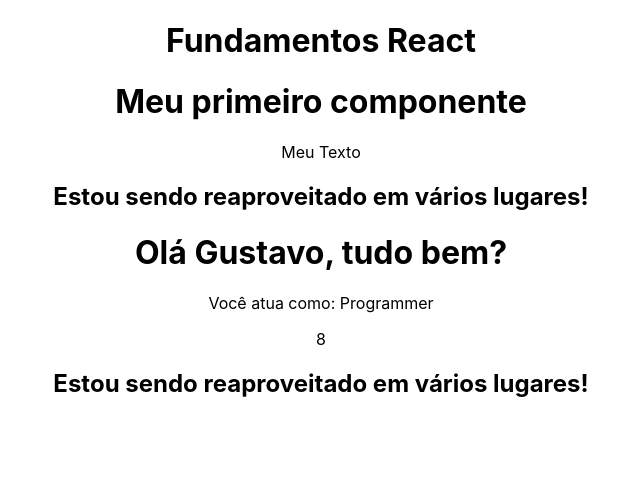
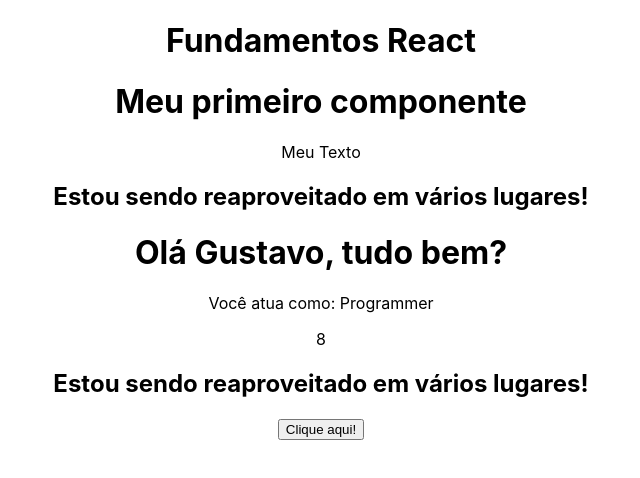
Before and after one commit to fernandesgustavo/curso_react, a React (Create React App) app in the folder 2_FUNDAMENTOS/fundamentos/: page / in a window 1280 px wide. Shown: the top 478 px of the page, without its empty margins (319-959 px from the left). Built offline with nearby package versions, Linux system fonts and the light colour scheme.

Commit message:
Seção 2 - Aula 28 - Eventos

```diff
--- a/2_FUNDAMENTOS/fundamentos/src/App.js
+++ b/2_FUNDAMENTOS/fundamentos/src/App.js
@@ -2,6 +2,7 @@
 import FirstComponent from "./components/FirstComponent";
 import TemplateExpressions from "./components/TemplateExpressions";
 import MyComponent from "./components/MyComponent";
+import Events from "./components/Events";
 
 // styles / CSS
 import "./App.css";
@@ -13,6 +14,7 @@
       <FirstComponent />
       <TemplateExpressions />
       <MyComponent />
+      <Events />
     </div>
   );
 }
--- /dev/null
+++ b/2_FUNDAMENTOS/fundamentos/src/components/Events.js
@@ -0,0 +1,17 @@
+const Events = () => {
+  const handleMyEvent = (e) => {
+    console.log(e);
+
+    console.log("Ativou o evento!");
+  };
+
+  return (
+    <div>
+      <div>
+        <button onClick={handleMyEvent}>Clique aqui!</button>
+      </div>
+    </div>
+  );
+};
+
+export default Events;
```
